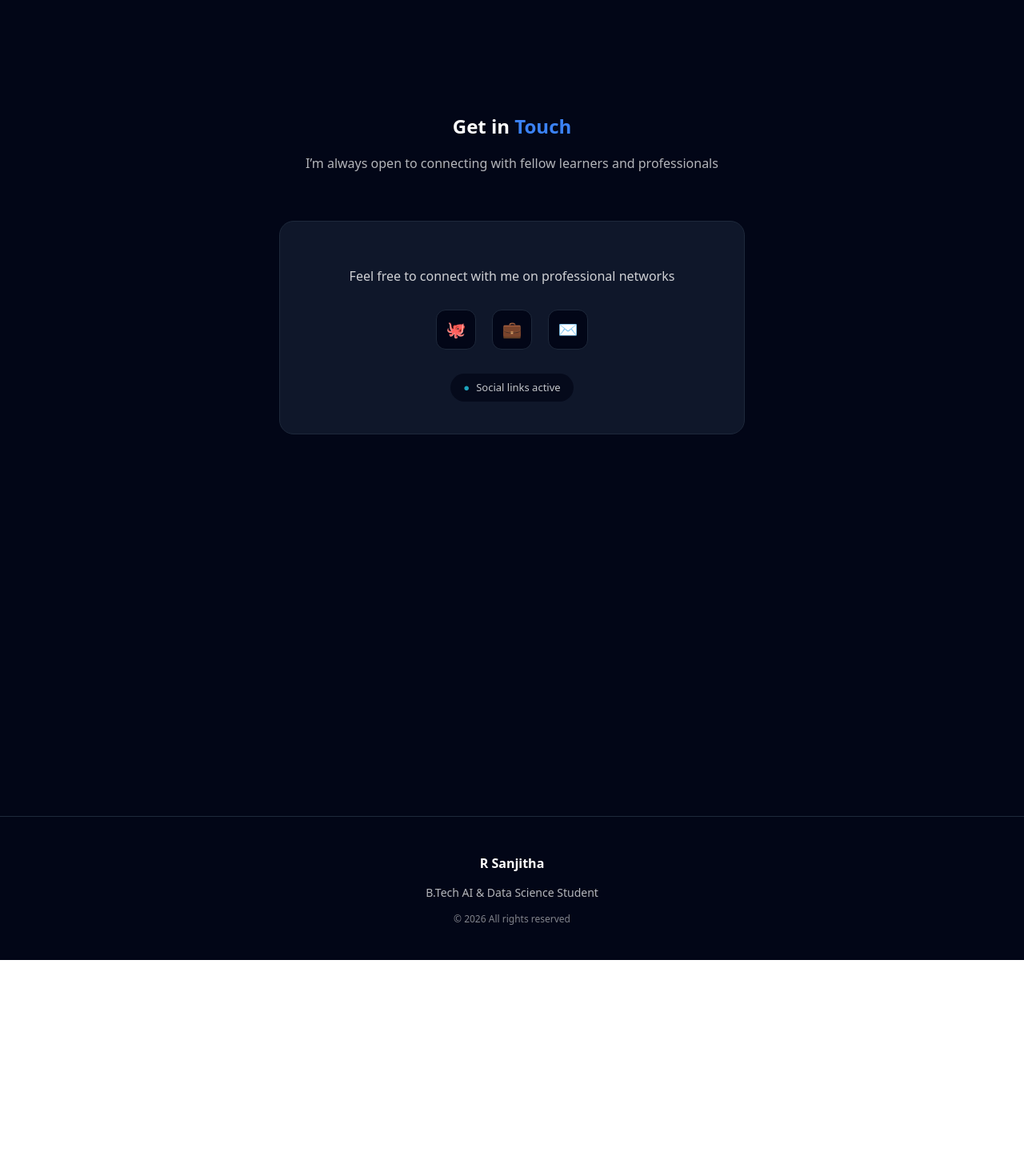
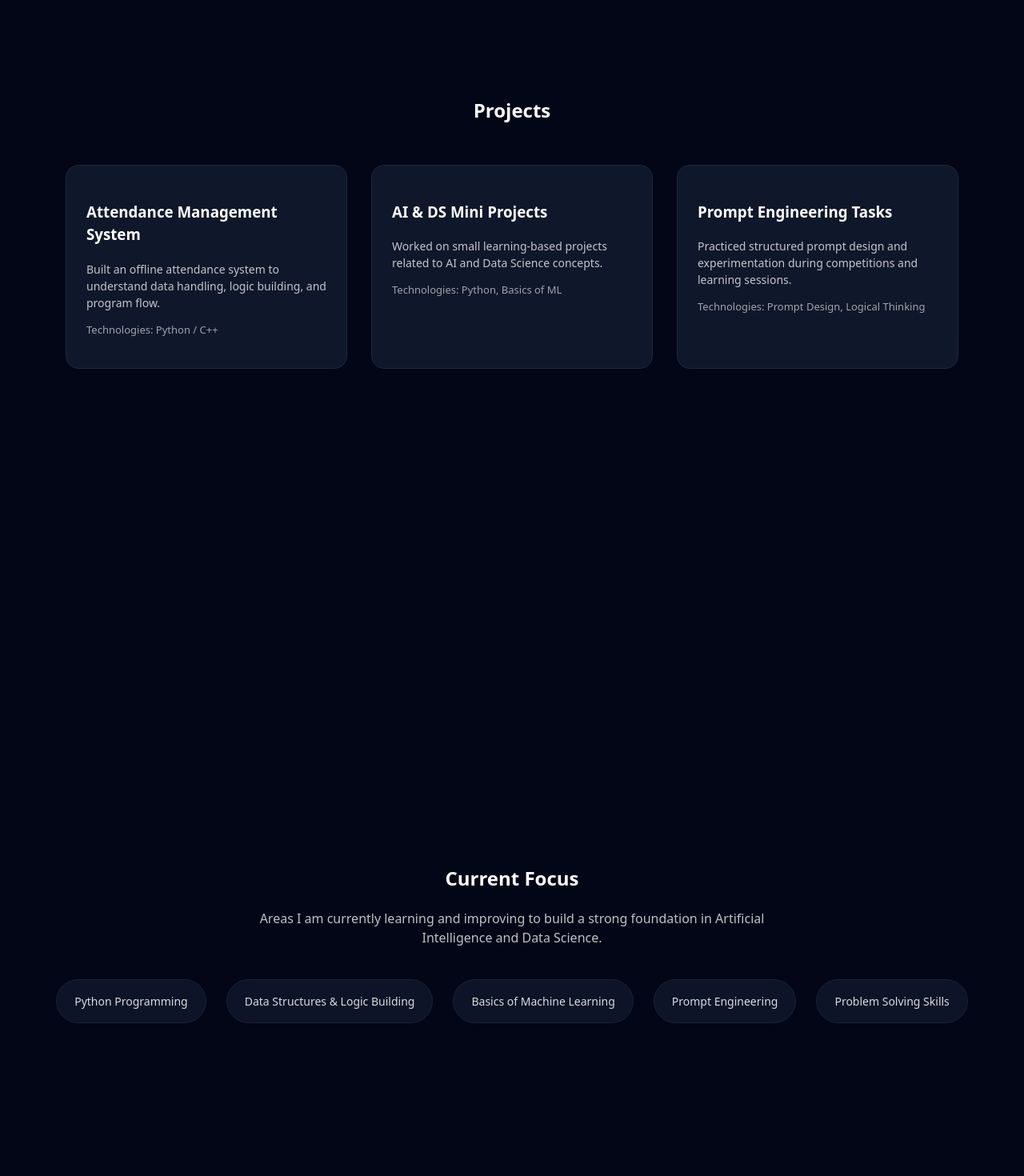
Before and after one commit to Sanjitha3010/portfolio, a React (Vite) app: page / in a window 1280 px wide. Shown: the part 4740-6210 px from the top of the page at 80% size. Before the commit the page ends 5940 px from the top, so only its background shows below. Built offline with nearby package versions, Linux system fonts and the light colour scheme.

Commit message:
Restored projects and focus using div-only layout

```diff
--- a/src/App.jsx
+++ b/src/App.jsx
@@ -215,6 +215,133 @@ function App() {
         </div>
       </div>
 
+      {/* Projects Section */}
+      <div
+        id="projects"
+        style={{
+          minHeight: "100vh",
+          backgroundColor: "#020617",
+          color: "white",
+          padding: "80px 40px",
+        }}
+      >
+        <h2 style={{ textAlign: "center", marginBottom: "50px" }}>
+          Projects
+        </h2>
+
+        <div
+          style={{
+            display: "flex",
+            flexWrap: "wrap",
+            gap: "30px",
+            justifyContent: "center",
+          }}
+        >
+          {[
+            {
+              id: "p1",
+              title: "Attendance Management System",
+              desc:
+                "Built an offline attendance system to understand data handling, logic building, and program flow.",
+              tech: "Python / C++",
+            },
+            {
+              id: "p2",
+              title: "AI & DS Mini Projects",
+              desc:
+                "Worked on small learning-based projects related to AI and Data Science concepts.",
+              tech: "Python, Basics of ML",
+            },
+            {
+              id: "p3",
+              title: "Prompt Engineering Tasks",
+              desc:
+                "Practiced structured prompt design and experimentation during competitions and learning sessions.",
+              tech: "Prompt Design, Logical Thinking",
+            },
+          ].map((project) => (
+            <div
+              key={project.id}
+              onMouseEnter={() => setHoveredCard(project.id)}
+              onMouseLeave={() => setHoveredCard(null)}
+              style={{
+                backgroundColor: "#0f172a",
+                padding: "25px",
+                borderRadius: "16px",
+                width: "300px",
+                border:
+                  hoveredCard === project.id
+                    ? "1px solid #3b82f6"
+                    : "1px solid #1e293b",
+                transform:
+                  hoveredCard === project.id
+                    ? "translateY(-8px)"
+                    : "translateY(0)",
+                transition: "all 0.3s ease",
+              }}
+            >
+              <h3>{project.title}</h3>
+              <p style={{ marginTop: "10px", fontSize: "14px", opacity: 0.75 }}>
+                {project.desc}
+              </p>
+              <p style={{ marginTop: "10px", fontSize: "13px", opacity: 0.6 }}>
+                Technologies: {project.tech}
+              </p>
+            </div>
+          ))}
+        </div>
+      </div>
+
+      {/* Focus Section */}
+      <div
+        id="focus"
+        style={{
+          minHeight: "80vh",
+          backgroundColor: "#020617",
+          color: "white",
+          padding: "80px 40px",
+          textAlign: "center",
+        }}
+      >
+        <h2 style={{ marginBottom: "20px" }}>Current Focus</h2>
+
+        <p style={{ opacity: 0.75, maxWidth: "700px", margin: "0 auto 40px" }}>
+          Areas I am currently learning and improving to build a strong foundation
+          in Artificial Intelligence and Data Science.
+        </p>
+
+        <div
+          style={{
+            display: "flex",
+            justifyContent: "center",
+            gap: "25px",
+            flexWrap: "wrap",
+          }}
+        >
+          {[
+            "Python Programming",
+            "Data Structures & Logic Building",
+            "Basics of Machine Learning",
+            "Prompt Engineering",
+            "Problem Solving Skills",
+          ].map((item) => (
+            <div
+              key={item}
+              style={{
+                backgroundColor: "#0f172a",
+                padding: "16px 22px",
+                borderRadius: "999px",
+                fontSize: "14px",
+                border: "1px solid #1e293b",
+                opacity: 0.85,
+              }}
+            >
+              {item}
+            </div>
+          ))}
+        </div>
+      </div>
+
       {/* Contact Section */}
       <section
         id="contact"
```
